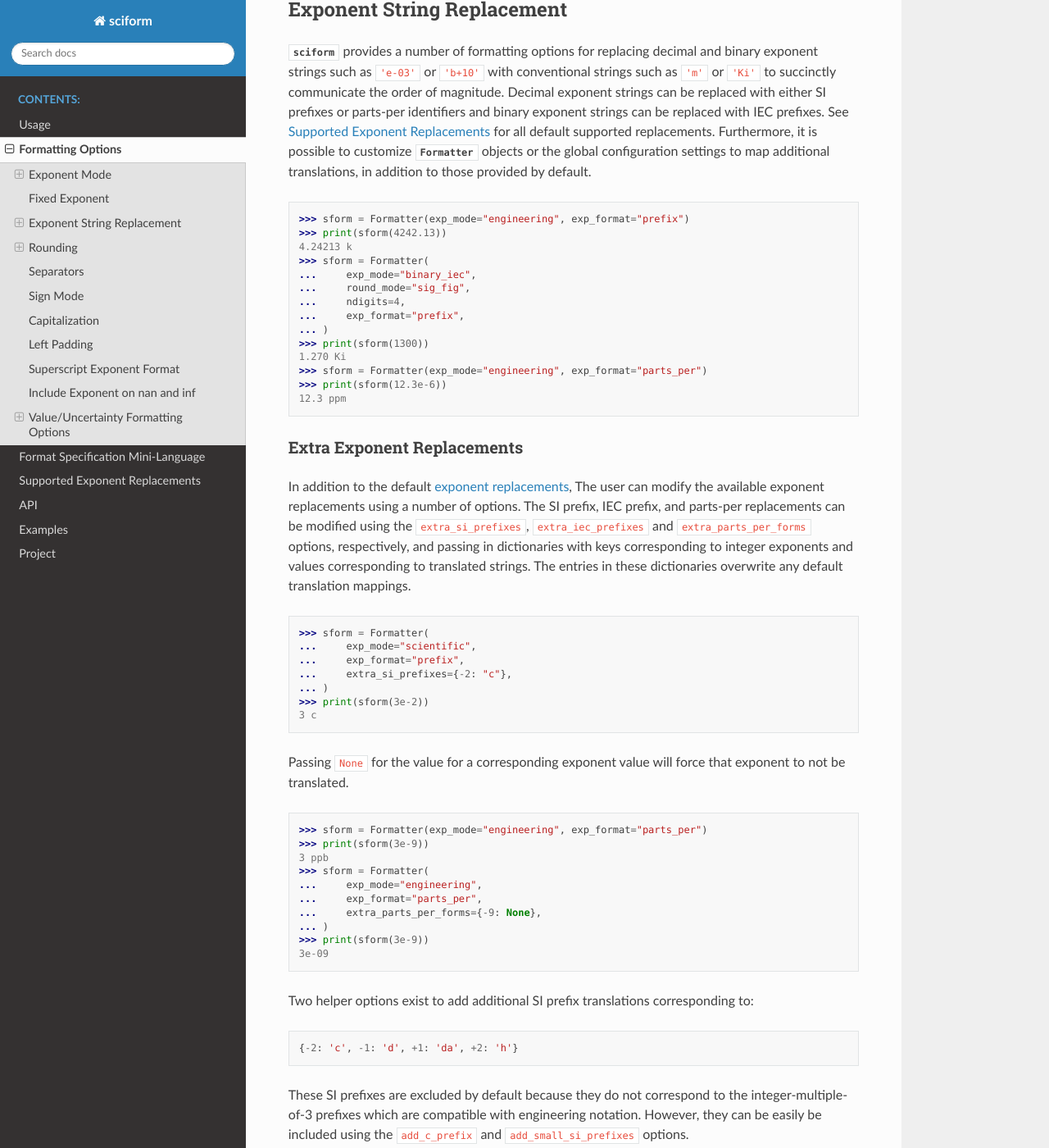
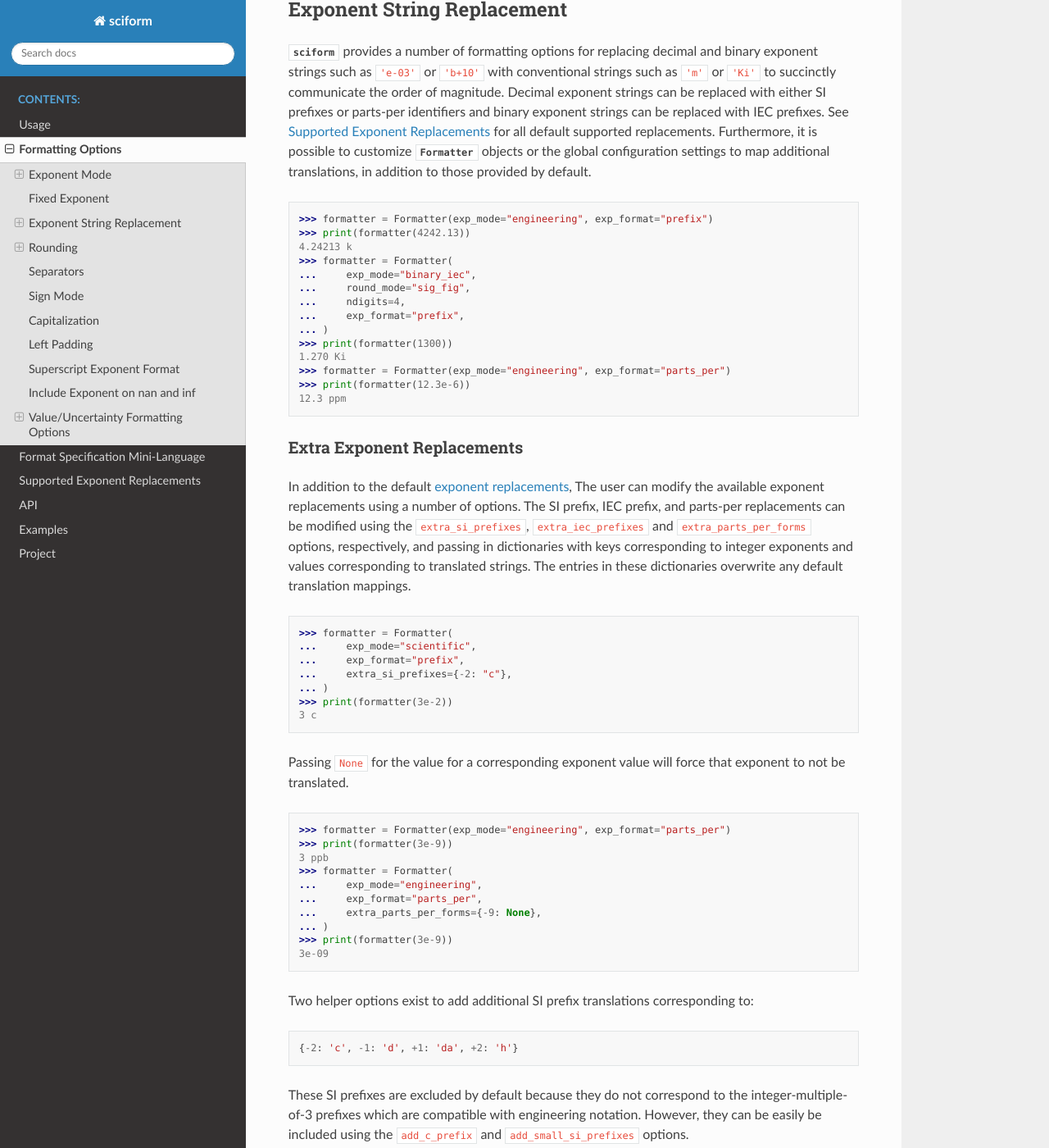
Before and after one commit to jagerber48/sciform, a Sphinx documentation site: the page built from docs/source/options.rst, in a window 1280 px wide and 1400 px high, scrolled down 3106 px. Shown: the whole window at 82% size. Built offline with Sphinx 7.4.7 and the Read the Docs theme 2.0.0, drawn with Linux system fonts in a browser that asks for light colours; some of the changed text lies outside the part shown.

Commit message:
sform -> formatter, scinum -> num

```diff
--- a/docs/source/exp replacement.rst
+++ b/docs/source/exp replacement.rst
@@ -152,14 +152,14 @@ Note that it is possible, using the ``extra_parts_per_forms`` option to
 override the standard mappings listed above.
 
 >>> from sciform import Formatter
->>> sform = Formatter(
+>>> formatter = Formatter(
 ...     exp_mode="engineering",
 ...     exp_format="parts_per",
 ...     extra_parts_per_forms={-9: None, -12: "ppb"},
 ... )
->>> print(sform(33e-9))
+>>> print(formatter(33e-9))
 33e-09
->>> print(sform(33e-12))
+>>> print(formatter(33e-12))
 33 ppb
 
 IEC Prefixes
--- a/docs/source/options.rst
+++ b/docs/source/options.rst
@@ -36,10 +36,10 @@ Fixed point notation is standard notation in which a number is displayed
 directly with no extra exponent.
 
 >>> from sciform import Formatter
->>> sform = Formatter(exp_mode="fixed_point")
->>> print(sform(123.456))
+>>> formatter = Formatter(exp_mode="fixed_point")
+>>> print(formatter(123.456))
 123.456
->>> print(sform(123.456, 0.001))
+>>> print(formatter(123.456, 0.001))
 123.456 ± 0.001
 
 .. _percent_mode:
@@ -51,10 +51,10 @@ Percent mode is similar to fixed point mode.
 For percent mode, the number is multiplied by 100 and a ``%`` symbol is
 appended to the end of the formatted string.
 
->>> sform = Formatter(exp_mode="percent")
->>> print(sform(0.12345))
+>>> formatter = Formatter(exp_mode="percent")
+>>> print(formatter(0.12345))
 12.345%
->>> print(sform(0.12345, 0.001))
+>>> print(formatter(0.12345, 0.001))
 (12.3 ± 0.1)%
 
 .. _scientific:
@@ -66,10 +66,10 @@ Scientific notation is used to display base-10 decimal numbers.
 In scientific notation, the exponent is uniquely chosen so that the
 mantissa ``m`` satisfies ``1 <= m < 10``.
 
->>> sform = Formatter(exp_mode="scientific")
->>> print(sform(123.456))
+>>> formatter = Formatter(exp_mode="scientific")
+>>> print(formatter(123.456))
 1.23456e+02
->>> print(sform(123.456, 0.001))
+>>> print(formatter(123.456, 0.001))
 (1.23456 ± 0.00001)e+02
 
 By default the exponent is expressed using ASCII characters, e.g.
@@ -99,10 +99,10 @@ Here it may be more convenient to display the number with an exponent of
 to an exponent of 8 which would be chosen for standard scientific
 notation.
 
->>> sform = Formatter(exp_mode="engineering")
->>> print(sform(123.456))
+>>> formatter = Formatter(exp_mode="engineering")
+>>> print(formatter(123.456))
 123.456e+00
->>> print(sform(123.456, 0.001))
+>>> print(formatter(123.456, 0.001))
 (123.456 ± 0.001)e+00
 
 .. _engineering_shifted:
@@ -114,10 +114,10 @@ Shifted engineering notation is the same as engineering notation except
 the exponent is chosen so that the mantissa ``m`` satisfies
 ``0.1 <= m < 100``.
 
->>> sform = Formatter(exp_mode="engineering_shifted")
->>> print(sform(123.456))
+>>> formatter = Formatter(exp_mode="engineering_shifted")
+>>> print(formatter(123.456))
 0.123456e+03
->>> print(sform(123.456, 0.001))
+>>> print(formatter(123.456, 0.001))
 (0.123456 ± 0.000001)e+03
 
 .. _binary:
@@ -128,8 +128,8 @@ Binary
 Binary formatting can be chosen to display a number in scientific
 notation in base-2.
 
->>> sform = Formatter(exp_mode="binary")
->>> print(sform(256))
+>>> formatter = Formatter(exp_mode="binary")
+>>> print(formatter(256))
 1b+08
 
 Here ``b`` exponent symbol indicates base-2 instead of base-10.
@@ -146,8 +146,8 @@ exponent is constrained to be a multiple of 10, consistent with the
 IEC binary prefixes.
 The mantissa ``m`` satisfies ``1 <= m < 1024``.
 
->>> sform = Formatter(exp_mode="binary_iec")
->>> print(sform(2048))
+>>> formatter = Formatter(exp_mode="binary_iec")
+>>> print(formatter(2048))
 2b+10
 
 .. _fixed_exp:
@@ -157,8 +157,8 @@ Fixed Exponent
 
 The user can coerce the exponent for the formatting to a fixed value.
 
->>> sform = Formatter(exp_mode="scientific", exp_val=3)
->>> print(sform(123.456))
+>>> formatter = Formatter(exp_mode="scientific", exp_val=3)
+>>> print(formatter(123.456))
 0.123456e+03
 
 To explicitly force :mod:`sciform` to automatically select the exponent
@@ -195,19 +195,19 @@ Furthermore, it is possible to customize :class:`Formatter`
 objects or the global configuration settings to map additional
 translations, in addition to those provided by default.
 
->>> sform = Formatter(exp_mode="engineering", exp_format="prefix")
->>> print(sform(4242.13))
+>>> formatter = Formatter(exp_mode="engineering", exp_format="prefix")
+>>> print(formatter(4242.13))
 4.24213 k
->>> sform = Formatter(
+>>> formatter = Formatter(
 ...     exp_mode="binary_iec",
 ...     round_mode="sig_fig",
 ...     ndigits=4,
 ...     exp_format="prefix",
 ... )
->>> print(sform(1300))
+>>> print(formatter(1300))
 1.270 Ki
->>> sform = Formatter(exp_mode="engineering", exp_format="parts_per")
->>> print(sform(12.3e-6))
+>>> formatter = Formatter(exp_mode="engineering", exp_format="parts_per")
+>>> print(formatter(12.3e-6))
 12.3 ppm
 
 .. _extra_translations:
@@ -226,26 +226,26 @@ corresponding to translated strings.
 The entries in these dictionaries overwrite any default translation
 mappings.
 
->>> sform = Formatter(
+>>> formatter = Formatter(
 ...     exp_mode="scientific",
 ...     exp_format="prefix",
 ...     extra_si_prefixes={-2: "c"},
 ... )
->>> print(sform(3e-2))
+>>> print(formatter(3e-2))
 3 c
 
 Passing ``None`` for the value for a corresponding exponent value will
 force that exponent to not be translated.
 
->>> sform = Formatter(exp_mode="engineering", exp_format="parts_per")
->>> print(sform(3e-9))
+>>> formatter = Formatter(exp_mode="engineering", exp_format="parts_per")
+>>> print(formatter(3e-9))
 3 ppb
->>> sform = Formatter(
+>>> formatter = Formatter(
 ...     exp_mode="engineering",
 ...     exp_format="parts_per",
 ...     extra_parts_per_forms={-9: None},
 ... )
->>> print(sform(3e-9))
+>>> print(formatter(3e-9))
 3e-09
 
 Two helper options exist to add additional SI prefix translations
@@ -259,19 +259,19 @@ engineering notation.
 However, they can be easily be included using the ``add_c_prefix`` and
 ``add_small_si_prefixes`` options.
 
->>> sform = Formatter(
+>>> formatter = Formatter(
 ...     exp_mode="scientific",
 ...     exp_format="prefix",
 ...     add_c_prefix=True,
 ... )
->>> print(sform(0.025))
+>>> print(formatter(0.025))
 2.5 c
->>> sform = Formatter(
+>>> formatter = Formatter(
 ...     exp_mode="scientific",
 ...     exp_format="prefix",
 ...     add_small_si_prefixes=True,
 ... )
->>> print(sform(25))
+>>> print(formatter(25))
 2.5 da
 
 A parts-per-thousand form, ``ppth``, can be accessed with
@@ -279,31 +279,31 @@ the ``add_ppth_form`` option.
 Note that ``ppth`` is not a standard notation for "parts-per-thousand",
 but it is one that the author has found useful.
 
->>> sform = Formatter(
+>>> formatter = Formatter(
 ...     exp_mode="engineering",
 ...     exp_format="parts_per",
 ...     add_ppth_form=True,
 ... )
->>> print(sform(12.3e-3))
+>>> print(formatter(12.3e-3))
 12.3 ppth
 
 Note that the helper flags will not overwrite value/string pairs already
 specified in the extra translations dictionary:
 
->>> sform = Formatter(
+>>> formatter = Formatter(
 ...     exp_mode="scientific",
 ...     exp_format="prefix",
 ...     add_c_prefix=True,
 ... )
->>> print(sform(0.012))
+>>> print(formatter(0.012))
 1.2 c
->>> sform = Formatter(
+>>> formatter = Formatter(
 ...     exp_mode="scientific",
 ...     exp_format="prefix",
 ...     extra_si_prefixes={-2: "zzz"},
 ...     add_c_prefix=True,
 ... )
->>> print(sform(0.012))
+>>> print(formatter(0.012))
 1.2 zzz
 
 Note that there is never *merging* of local and global extra
@@ -314,21 +314,21 @@ e.g. ``extra_si_prefixes`` or with a helper like
 used.
 
 >>> from sciform import GlobalOptionsContext
->>> sform = Formatter(
+>>> formatter = Formatter(
 ...     exp_mode="scientific",
 ...     exp_format="prefix",
 ...     extra_si_prefixes={-4: "zzz"},
 ... )
 >>> with GlobalOptionsContext(add_c_prefix=True):
-...     print(sform(0.012))
+...     print(formatter(0.012))
 1.2e-02
->>> sform = Formatter(
+>>> formatter = Formatter(
 ...     exp_mode="scientific",
 ...     exp_format="prefix",
 ...     add_c_prefix=True,
 ... )
 >>> with GlobalOptionsContext(extra_si_prefixes={1: "zzz"}):
-...     print(sform(12.4))
+...     print(formatter(12.4))
 1.24e+01
 
 If all local extra translation settings are left unset then all global
@@ -386,12 +386,12 @@ This demonstrates that we can't determine how many significant figures
 a number was rounded to (or "how many significant figures a number has")
 just by looking at the resulting string.
 
->>> sform = Formatter(
+>>> formatter = Formatter(
 ...     exp_mode="engineering",
 ...     round_mode="sig_fig",
 ...     ndigits=4,
 ... )
->>> print(sform(12345.678))
+>>> print(formatter(12345.678))
 12.35e+03
 
 Here the ``ndigits`` input is used to indicate how many significant
@@ -410,18 +410,18 @@ E.g. ``ndigits=2`` means to round to two digits past the decimal place,
 the hundredths or 10\ :sup:`-2` place, so that ``12.987`` would be
 rounded to ``12.99``.
 
->>> sform = Formatter(exp_mode="engineering", round_mode="dec_place", ndigits=4)
->>> print(sform(12345.678))
+>>> formatter = Formatter(exp_mode="engineering", round_mode="dec_place", ndigits=4)
+>>> print(formatter(12345.678))
 12.3457e+03
 
 It is possible for ``ndigits <= 0``:
 
->>> sform = Formatter(
+>>> formatter = Formatter(
 ...     exp_mode="fixed_point",
 ...     round_mode="dec_place",
 ...     ndigits=-2,
 ... )
->>> print(sform(12345.678))
+>>> print(formatter(12345.678))
 12300
 
 Automatic Rounding
@@ -469,16 +469,16 @@ all be used as "lower" separator characters.
 Note that the upper separator character must be different than the
 decimal separator.
 
->>> sform = Formatter(upper_separator=",")
->>> print(sform(12345678.987))
+>>> formatter = Formatter(upper_separator=",")
+>>> print(formatter(12345678.987))
 12,345,678.987
 
->>> sform = Formatter(
+>>> formatter = Formatter(
 ...     upper_separator=" ",
 ...     decimal_separator=",",
 ...     lower_separator="_",
 ... )
->>> print(sform(1234567.7654321))
+>>> print(formatter(1234567.7654321))
 1 234 567,765_432_1
 
 NIST discourages the use of ``','`` or ``'.'`` as thousands separators
@@ -504,14 +504,14 @@ negatives numbers are being presented together, but without explicitly
 including a ``'+'`` symbol.
 Note that ``0`` is always considered positive.
 
->>> sform = Formatter(sign_mode="-")
->>> print(sform(42))
+>>> formatter = Formatter(sign_mode="-")
+>>> print(formatter(42))
 42
->>> sform = Formatter(sign_mode="+")
->>> print(sform(42))
+>>> formatter = Formatter(sign_mode="+")
+>>> print(formatter(42))
 +42
->>> sform = Formatter(sign_mode=" ")
->>> print(sform(42))
+>>> formatter = Formatter(sign_mode=" ")
+>>> print(formatter(42))
  42
 
 Capitalization
@@ -519,19 +519,19 @@ Capitalization
 
 The capitalization of the exponent character can be controlled
 
->>> sform = Formatter(exp_mode="scientific", capitalize=True)
->>> print(sform(42))
+>>> formatter = Formatter(exp_mode="scientific", capitalize=True)
+>>> print(formatter(42))
 4.2E+01
->>> sform = Formatter(exp_mode="binary", capitalize=True)
->>> print(sform(1024))
+>>> formatter = Formatter(exp_mode="binary", capitalize=True)
+>>> print(formatter(1024))
 1B+10
 
 The ``capitalize`` flag also controls the capitalization of ``nan`` and
 ``inf`` formatting:
 
->>> print(sform(float("nan")))
+>>> print(formatter(float("nan")))
 NAN
->>> print(sform(float("-inf")))
+>>> print(formatter(float("-inf")))
 -INF
 
 .. _left_padding:
@@ -551,8 +551,8 @@ place pad characters should be added.
 E.g. ``left_pad_dec_place=4`` indicates pad characters should be
 added up to the 10\ :sup:`4` (ten-thousands) decimal place.
 
->>> sform = Formatter(left_pad_char="0", left_pad_dec_place=4)
->>> print(sform(42))
+>>> formatter = Formatter(left_pad_char="0", left_pad_dec_place=4)
+>>> print(formatter(42))
 00042
 
 .. _superscript:
@@ -563,8 +563,8 @@ Superscript Exponent Format
 The ``superscript`` option can be chosen to present exponents in
 superscript notation as opposed to e.g. ``e+02`` notation.
 
->>> sform = Formatter(exp_mode="scientific", superscript=True)
->>> print(sform(789))
+>>> formatter = Formatter(exp_mode="scientific", superscript=True)
+>>> print(formatter(789))
 7.89×10²
 
 Include Exponent on nan and inf
@@ -578,33 +578,33 @@ However, if ``nan_inf_exp=True`` (default ``False``), then, for
 scientific, percent, engineering, and binary exponent modes, these will
 instead be formatted as, e.g. ``'(nan)e+00'``.
 
->>> sform = Formatter(
+>>> formatter = Formatter(
 ...     exp_mode="scientific",
 ...     nan_inf_exp=False,
 ...     capitalize=True,
 ... )
->>> print(sform(float("-inf")))
+>>> print(formatter(float("-inf")))
 -INF
->>> sform = Formatter(
+>>> formatter = Formatter(
 ...     exp_mode="scientific",
 ...     nan_inf_exp=True,
 ...     capitalize=True,
 ... )
->>> print(sform(float("-inf")))
+>>> print(formatter(float("-inf")))
 (-INF)E+00
->>> sform = Formatter(
+>>> formatter = Formatter(
 ...     exp_mode="percent",
 ...     nan_inf_exp=False,
 ...     capitalize=True,
 ... )
->>> print(sform(float("-inf")))
+>>> print(formatter(float("-inf")))
 -INF
->>> sform = Formatter(
+>>> formatter = Formatter(
 ...     exp_mode="percent",
 ...     nan_inf_exp=True,
 ...     capitalize=True,
 ... )
->>> print(sform(float("-inf")))
+>>> print(formatter(float("-inf")))
 (-INF)%
 
 .. _val_unc_formatting_options:
@@ -622,8 +622,8 @@ of the value or uncertainty.
 The value and the uncertainty are then formatted into a single string
 according to the options below.
 
->>> sform = Formatter()
->>> print(sform(123.456, 0.789))
+>>> formatter = Formatter()
+>>> print(formatter(123.456, 0.789))
 123.456 ± 0.789
 
 .. _pdg_sig_figs:
@@ -664,15 +664,15 @@ formatting value/uncertainty pairs by using significant figure rounding
 mode and the ``pdg_sig_figs`` flag.
 
 >>> from sciform import AutoDigits
->>> sform = Formatter(
+>>> formatter = Formatter(
 ...     round_mode="sig_fig",
 ...     pdg_sig_figs=True,
 ... )
->>> print(sform(1, 0.0123))
+>>> print(formatter(1, 0.0123))
 1.000 ± 0.012
->>> print(sform(1, 0.0483))
+>>> print(formatter(1, 0.0483))
 1.00 ± 0.05
->>> print(sform(1, 0.0997))
+>>> print(formatter(1, 0.0997))
 1.00 ± 0.10
 
 If ``pdg_sig_figs=True`` then ``ndigits`` is ignored for
@@ -697,21 +697,21 @@ We call this format "parentheses uncertainty" mode.
 :mod:`sciform` provides this functionality via the ``paren_uncertainty``
 option:
 
->>> sform = Formatter(paren_uncertainty=True)
->>> print(sform(123.456, 0.789))
+>>> formatter = Formatter(paren_uncertainty=True)
+>>> print(formatter(123.456, 0.789))
 123.456(789)
 
 Or with other options:
 
->>> sform = Formatter(ndigits=2, paren_uncertainty=True)
->>> print(sform(123.456, 0.789))
+>>> formatter = Formatter(ndigits=2, paren_uncertainty=True)
+>>> print(formatter(123.456, 0.789))
 123.46(79)
->>> sform = Formatter(
+>>> formatter = Formatter(
 ...     ndigits=2,
 ...     exp_mode="scientific",
 ...     paren_uncertainty=True,
 ... )
->>> print(sform(123.456, 0.789))
+>>> print(formatter(123.456, 0.789))
 (1.2346(79))e+02
 
 When ``paren_uncertainty=True`` is used with the prefix or parts-per
@@ -720,12 +720,12 @@ parentheses around the value/uncertainty pair are omitted.
 This is consistent with
 `BIPM Guide Section 7.2.2 <https://www.bipm.org/documents/20126/2071204/JCGM_100_2008_E.pdf/cb0ef43f-baa5-11cf-3f85-4dcd86f77bd6#page=37>`_.
 
->>> sform = Formatter(
+>>> formatter = Formatter(
 ...     exp_mode="engineering",
 ...     exp_format="prefix",
 ...     paren_uncertainty=True,
 ... )
->>> print(sform(523.4e-3, 1.2e-3))
+>>> print(formatter(523.4e-3, 1.2e-3))
 523.4(1.2) m
 
 Parentheses Uncertainty Separators
@@ -749,39 +749,39 @@ parentheses.
 separator symbols from the uncertainty in parentheses using the
 ``paren_uncertainty_separatros`` option:
 
->>> sform = Formatter(
+>>> formatter = Formatter(
 ...     paren_uncertainty=True,
 ...     paren_uncertainty_separators=True,
 ... )
->>> print(sform(18.4, 2.1))
+>>> print(formatter(18.4, 2.1))
 18.4(2.1)
->>> sform = Formatter(
+>>> formatter = Formatter(
 ...     paren_uncertainty=True,
 ...     paren_uncertainty_separators=False,
 ... )
->>> print(sform(18.4, 2.1))
+>>> print(formatter(18.4, 2.1))
 18.4(21)
 
 Note that the ``paren_uncertainty_separators`` removes *all* separator
 symbols from the uncertainty in the parentheses.
 
->>> sform = Formatter(
+>>> formatter = Formatter(
 ...     upper_separator=".",
 ...     decimal_separator=",",
 ...     lower_separator="_",
 ...     paren_uncertainty=True,
 ...     paren_uncertainty_separators=True,
 ... )
->>> print(sform(987654, 1234.4321))
+>>> print(formatter(987654, 1234.4321))
 987.654,000_0(1.234,432_1)
->>> sform = Formatter(
+>>> formatter = Formatter(
 ...     upper_separator=".",
 ...     decimal_separator=",",
 ...     lower_separator="_",
 ...     paren_uncertainty=True,
 ...     paren_uncertainty_separators=False,
 ... )
->>> print(sform(987654, 1234.4321))
+>>> print(formatter(987654, 1234.4321))
 987.654,000_0(12344321)
 
 This latest example demonstrates that the parentheses uncertainty mode
@@ -803,17 +803,17 @@ significant digit of the value, and (3) the most significant digit of
 the uncertainty.
 This feature is accessed with the ``left_pad_matching`` option.
 
->>> sform = Formatter(
+>>> formatter = Formatter(
 ...     left_pad_char="0",
 ...     left_pad_dec_place=2,
 ...     left_pad_matching=False,
 ... )
->>> print(sform(12345, 1.23))
+>>> print(formatter(12345, 1.23))
 12345.00 ± 001.23
->>> sform = Formatter(
+>>> formatter = Formatter(
 ...     left_pad_char="0",
 ...     left_pad_dec_place=2,
 ...     left_pad_matching=True,
 ... )
->>> print(sform(12345, 1.23))
+>>> print(formatter(12345, 1.23))
 12345.00 ± 00001.23
```
Also changed, not shown: docs/source/examples.rst (+35 -35 lines), 9 other files.
